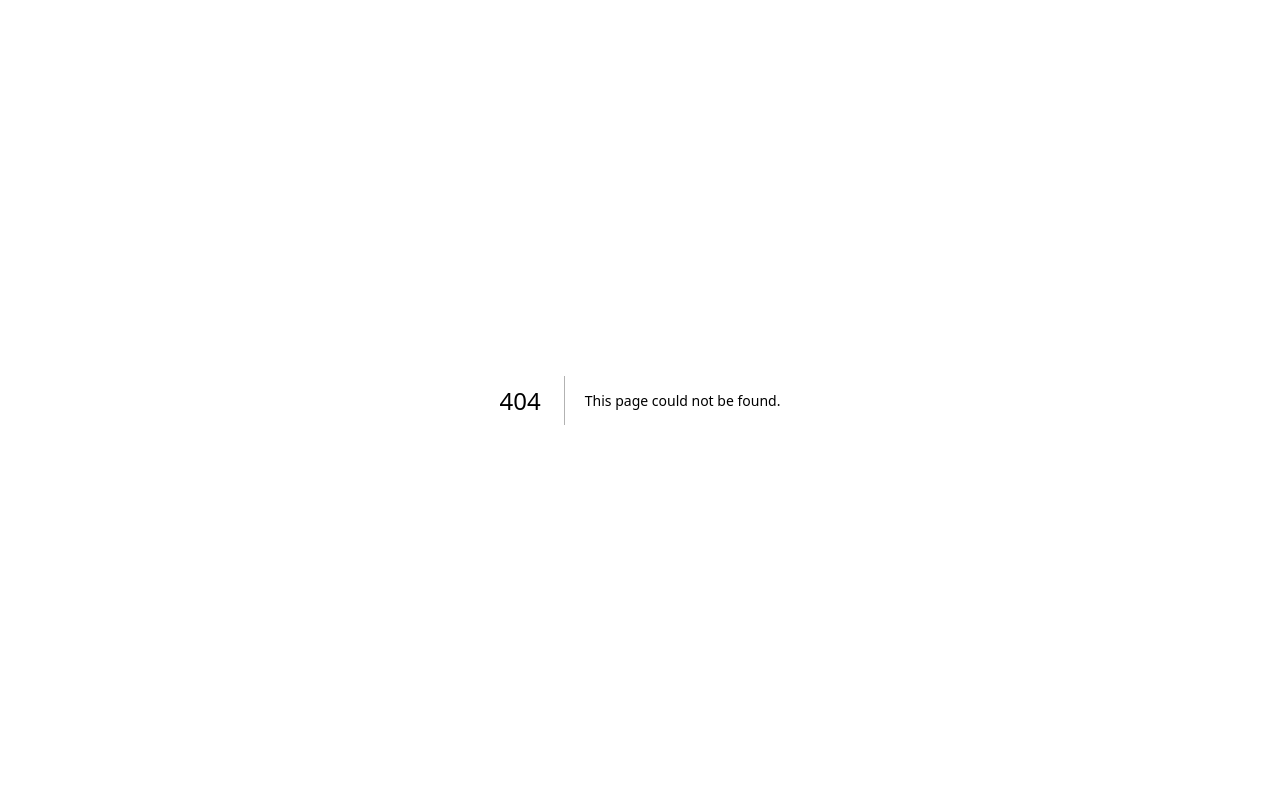
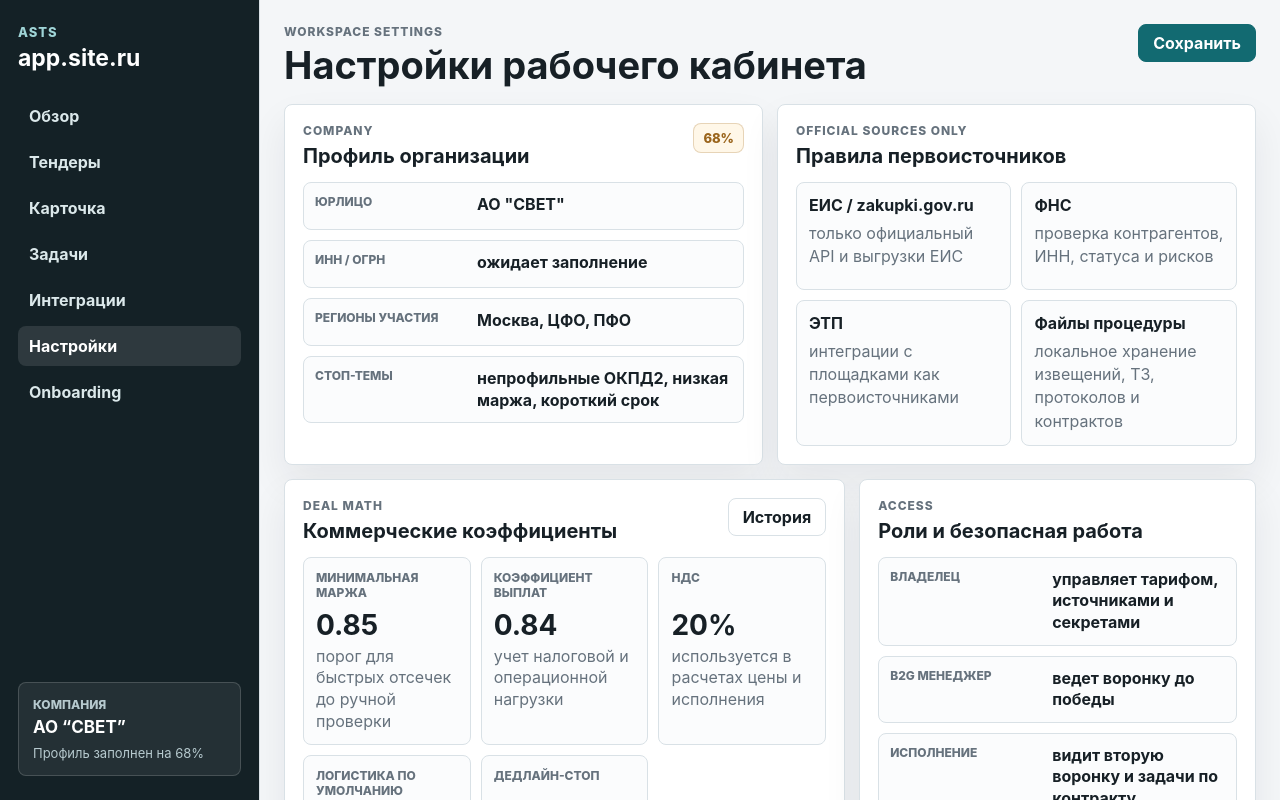
Before and after one commit to info14fourteen-creator/ASTS, a Next.js app in the folder apps/web/: page /settings in a window 1280 px wide. Before the commit this address had no page. Shown: the top 800 px of the page. Built offline with nearby package versions, Linux system fonts and the light colour scheme.

Commit message:
Add workspace settings screen

```diff
--- a/apps/web/app/app-shell.tsx
+++ b/apps/web/app/app-shell.tsx
@@ -4,6 +4,7 @@ const navItems = [
   ["deal", "/tenders/demo", "Карточка"],
   ["tasks", "/tasks", "Задачи"],
   ["integrations", "/integrations", "Интеграции"],
+  ["settings", "/settings", "Настройки"],
   ["onboarding", "/onboarding", "Onboarding"],
 ];
 
--- a/apps/web/app/globals.css
+++ b/apps/web/app/globals.css
@@ -549,6 +549,98 @@ dd {
   font-size: 13px;
 }
 
+.settings-list {
+  display: grid;
+  gap: 10px;
+}
+
+.setting-row {
+  display: grid;
+  grid-template-columns: 150px minmax(0, 1fr);
+  gap: 12px;
+  align-items: start;
+  min-height: 48px;
+  border: 1px solid var(--line);
+  border-radius: 8px;
+  padding: 11px;
+  background: #fbfcfd;
+}
+
+.setting-row span {
+  color: var(--muted);
+  font-size: 12px;
+  font-weight: 850;
+  text-transform: uppercase;
+}
+
+.setting-row strong {
+  line-height: 1.35;
+}
+
+.source-grid {
+  display: grid;
+  grid-template-columns: repeat(2, minmax(0, 1fr));
+  gap: 10px;
+}
+
+.source-rule {
+  min-height: 108px;
+  border: 1px solid var(--line);
+  border-radius: 8px;
+  padding: 12px;
+  background: #fbfcfd;
+}
+
+.source-rule strong,
+.source-rule span {
+  display: block;
+}
+
+.source-rule span {
+  margin-top: 7px;
+  color: var(--muted);
+  line-height: 1.45;
+}
+
+.coefficient-grid {
+  display: grid;
+  grid-template-columns: repeat(auto-fit, minmax(150px, 1fr));
+  gap: 10px;
+}
+
+.coefficient {
+  min-height: 140px;
+  border: 1px solid var(--line);
+  border-radius: 8px;
+  padding: 12px;
+  background: #fbfcfd;
+}
+
+.coefficient span,
+.coefficient p {
+  color: var(--muted);
+}
+
+.coefficient span {
+  display: block;
+  min-height: 34px;
+  font-size: 12px;
+  font-weight: 850;
+  text-transform: uppercase;
+}
+
+.coefficient strong {
+  display: block;
+  margin: 7px 0;
+  font-size: 28px;
+  line-height: 1;
+}
+
+.coefficient p {
+  margin: 0;
+  line-height: 1.35;
+}
+
 .table-link {
   color: inherit;
   text-decoration: none;
@@ -706,6 +798,15 @@ dd {
     grid-template-columns: repeat(2, minmax(0, 1fr));
   }
 
+  .source-grid {
+    grid-template-columns: repeat(2, minmax(0, 1fr));
+  }
+
+  .setting-row {
+    grid-template-columns: 1fr;
+    gap: 6px;
+  }
+
   .route-grid {
     grid-template-columns: 1fr;
   }
@@ -724,4 +825,8 @@ dd {
   .integration-grid {
     grid-template-columns: 1fr;
   }
+
+  .source-grid {
+    grid-template-columns: 1fr;
+  }
 }
--- /dev/null
+++ b/apps/web/app/settings/page.tsx
@@ -0,0 +1,125 @@
+import { Sidebar } from "../app-shell";
+
+const sourceRules = [
+  ["ЕИС / zakupki.gov.ru", "только официальный API и выгрузки ЕИС"],
+  ["ФНС", "проверка контрагентов, ИНН, статуса и рисков"],
+  ["ЭТП", "интеграции с площадками как первоисточниками"],
+  ["Файлы процедуры", "локальное хранение извещений, ТЗ, протоколов и контрактов"],
+];
+
+const coefficients = [
+  ["Минимальная маржа", "0.85", "порог для быстрых отсечек до ручной проверки"],
+  ["Коэффициент выплат", "0.84", "учет налоговой и операционной нагрузки"],
+  ["НДС", "20%", "используется в расчетах цены и исполнения"],
+  ["Логистика по умолчанию", "4%", "резерв, если нет точной сметы доставки"],
+  ["Дедлайн-стоп", "10 ч", "эскалация при коротком сроке подачи"],
+];
+
+const accessRules = [
+  ["Владелец", "управляет тарифом, источниками и секретами"],
+  ["B2G менеджер", "ведет воронку до победы"],
+  ["Исполнение", "видит вторую воронку и задачи по контракту"],
+  ["Партнер", "работает в отдельной ветке и через PR"],
+];
+
+export default function SettingsPage() {
+  return (
+    <main className="app-shell">
+      <Sidebar active="settings" />
+      <section className="workspace">
+        <header className="topline">
+          <div>
+            <p className="eyebrow">Workspace settings</p>
+            <h1>Настройки рабочего кабинета</h1>
+          </div>
+          <button className="primary" type="button">
+            Сохранить
+          </button>
+        </header>
+
+        <section className="layout-grid">
+          <article className="panel span-6">
+            <div className="panel-head compact">
+              <div>
+                <p className="eyebrow">Company</p>
+                <h2>Профиль организации</h2>
+              </div>
+              <span className="status-pill">68%</span>
+            </div>
+            <div className="settings-list">
+              <div className="setting-row">
+                <span>Юрлицо</span>
+                <strong>АО "СВЕТ"</strong>
+              </div>
+              <div className="setting-row">
+                <span>ИНН / ОГРН</span>
+                <strong>ожидает заполнение</strong>
+              </div>
+              <div className="setting-row">
+                <span>Регионы участия</span>
+                <strong>Москва, ЦФО, ПФО</strong>
+              </div>
+              <div className="setting-row">
+                <span>Стоп-темы</span>
+                <strong>непрофильные ОКПД2, низкая маржа, короткий срок</strong>
+              </div>
+            </div>
+          </article>
+
+          <article className="panel span-6">
+            <div className="panel-head compact">
+              <div>
+                <p className="eyebrow">Official sources only</p>
+                <h2>Правила первоисточников</h2>
+              </div>
+            </div>
+            <div className="source-grid">
+              {sourceRules.map(([title, text]) => (
+                <div className="source-rule" key={title}>
+                  <strong>{title}</strong>
+                  <span>{text}</span>
+                </div>
+              ))}
+            </div>
+          </article>
+
+          <article className="panel span-7">
+            <div className="panel-head compact">
+              <div>
+                <p className="eyebrow">Deal math</p>
+                <h2>Коммерческие коэффициенты</h2>
+              </div>
+              <button type="button">История</button>
+            </div>
+            <div className="coefficient-grid">
+              {coefficients.map(([title, value, text]) => (
+                <div className="coefficient" key={title}>
+                  <span>{title}</span>
+                  <strong>{value}</strong>
+                  <p>{text}</p>
+                </div>
+              ))}
+            </div>
+          </article>
+
+          <article className="panel span-5">
+            <div className="panel-head compact">
+              <div>
+                <p className="eyebrow">Access</p>
+                <h2>Роли и безопасная работа</h2>
+              </div>
+            </div>
+            <div className="settings-list">
+              {accessRules.map(([role, text]) => (
+                <div className="setting-row" key={role}>
+                  <span>{role}</span>
+                  <strong>{text}</strong>
+                </div>
+              ))}
+            </div>
+          </article>
+        </section>
+      </section>
+    </main>
+  );
+}
```
